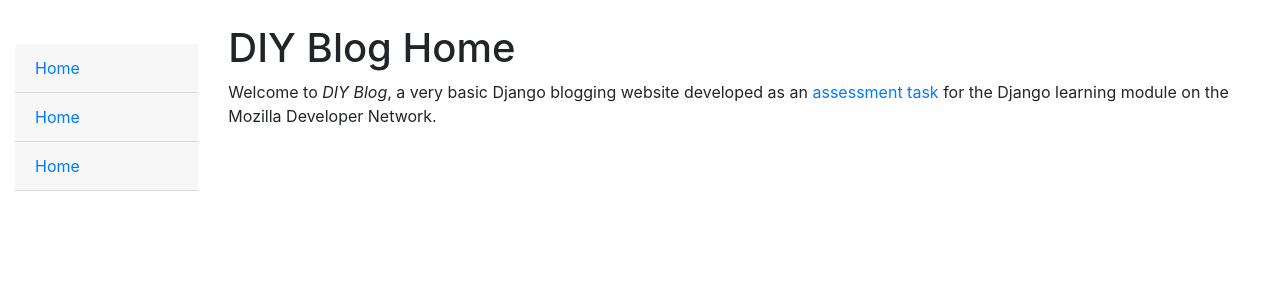
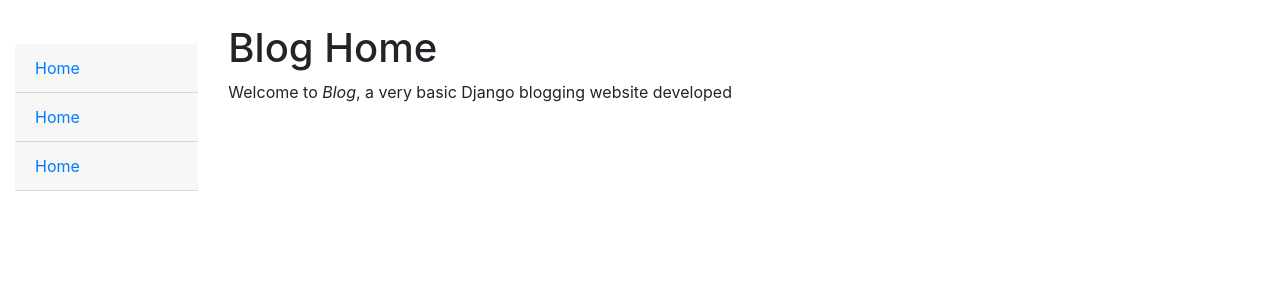
Before and after one commit to SatishPatel8424/Satish_Blog, a Django app: page /blog/ in a window 1280 px wide. Shown: the part 56-356 px from the top of the page. Run offline with Django 3.2, Linux system fonts and the light colour scheme; some libraries are stand-ins or nearby versions.

Commit message:
Blog website home page..

```diff
--- a/Blog/templates/index.html
+++ b/Blog/templates/index.html
@@ -1,9 +1,9 @@
 {% extends "base_generic.html" %}
 
 {% block content %}
-<h1>DIY Blog Home</h1>
+<h1>Blog Home</h1>
 
-<p>Welcome to <em>DIY Blog</em>, a very basic Django blogging website developed as an <a href="https://developer.mozilla.org/en-US/docs/Learn/Server-side/Django/django_assessment_blog">assessment task</a> for the Django learning module on the Mozilla Developer Network.</p>
+    <p>Welcome to <em> Blog</em>, a very basic Django blogging website developed </p>
 
 
 
```
